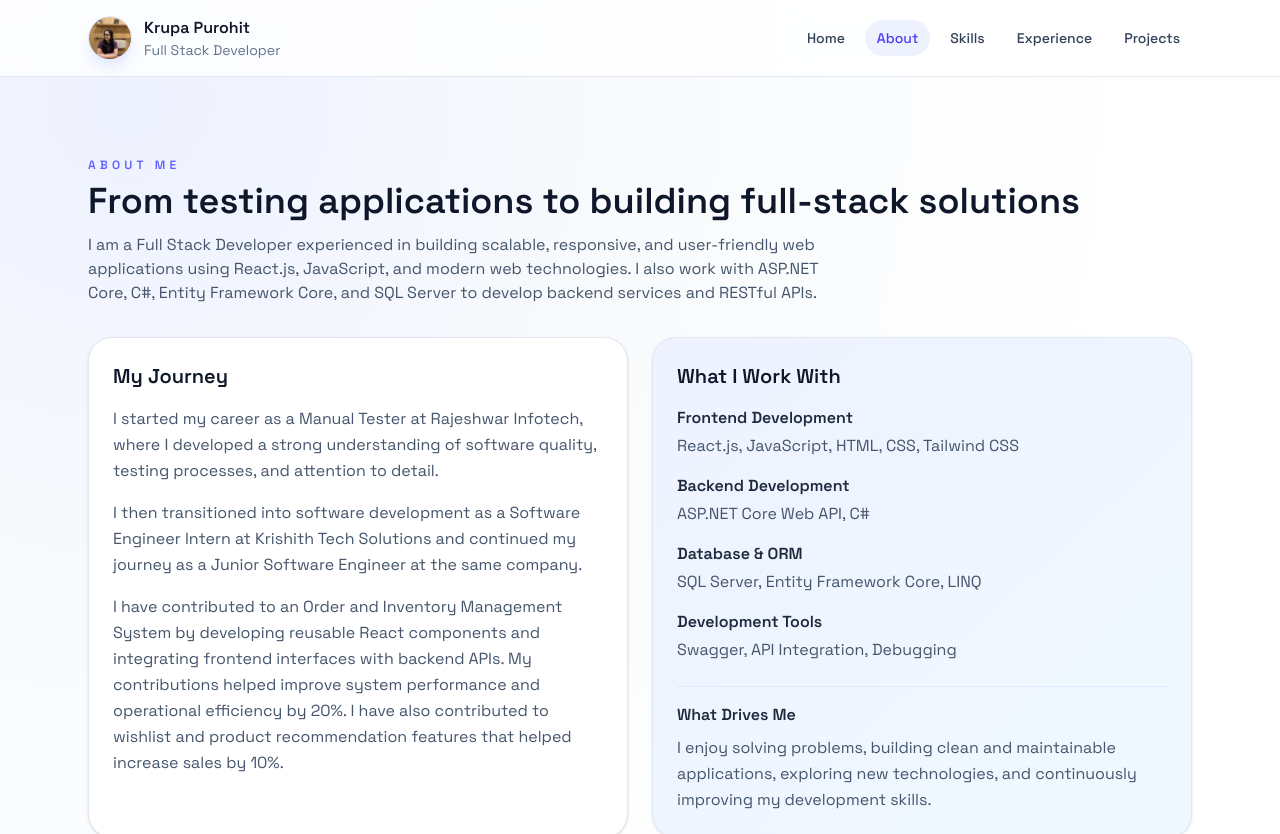
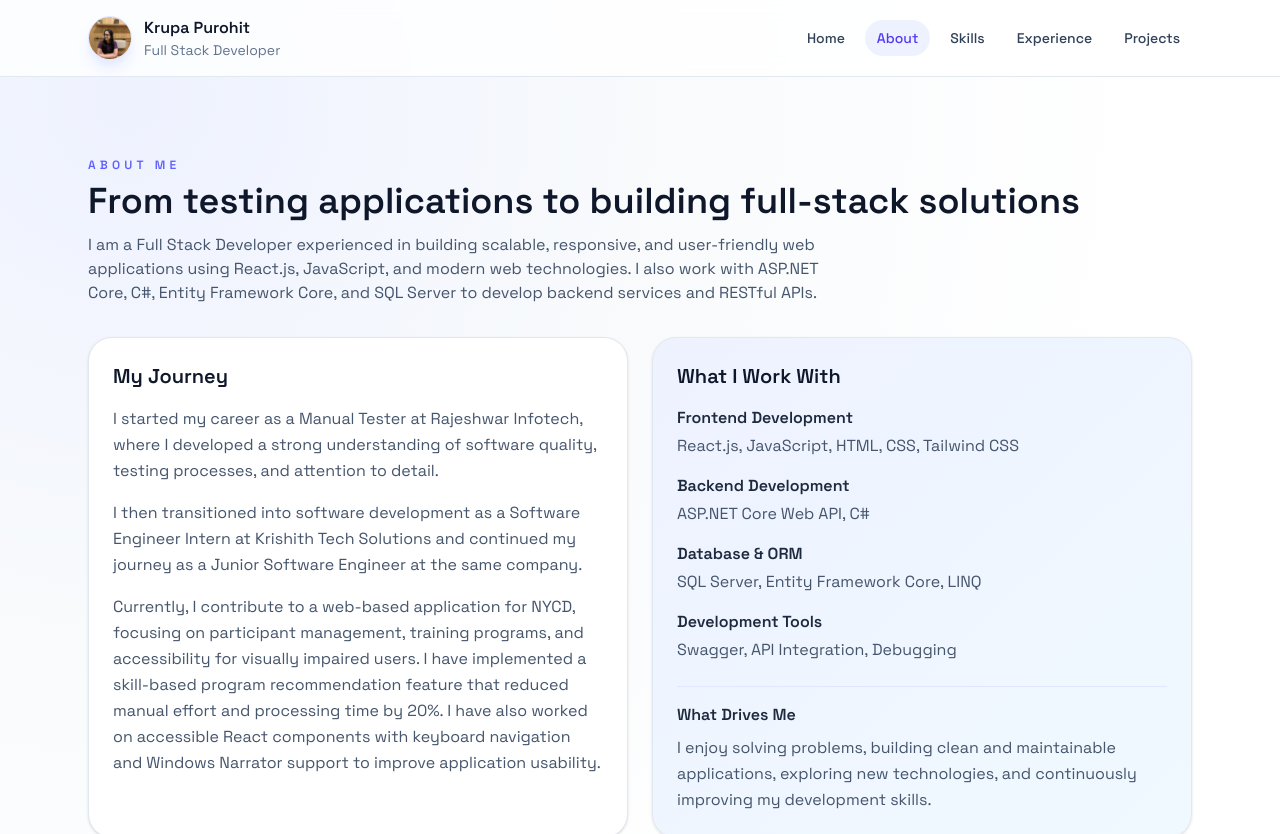
Before and after one commit to krupspurohit/krupspurohit.github.io, a React (Vite) app: page /about in a window 1280 px wide. Shown: the top 834 px of the page. Built offline with nearby package versions, Linux system fonts and the light colour scheme.

Commit message:
Revise About page content for accuracy
Updated the content of the About page to reflect current experience and contributions.

```diff
--- a/src/pages/About.jsx
+++ b/src/pages/About.jsx
@@ -39,12 +39,13 @@ const About = () => (
   </p>
 
   <p className="mt-4 text-slate-600 leading-relaxed">
-          I have contributed to an Order and Inventory Management System
-          by developing reusable React components and integrating
-          frontend interfaces with backend APIs. My contributions helped
-          improve system performance and operational efficiency by 20%.
-          I have also contributed to wishlist and product recommendation
-          features that helped increase sales by 10%.
+    Currently, I contribute to a web-based application for NYCD,
+    focusing on participant management, training programs, and
+    accessibility for visually impaired users. I have implemented
+    a skill-based program recommendation feature that reduced
+    manual effort and processing time by 20%. I have also worked
+    on accessible React components with keyboard navigation and
+    Windows Narrator support to improve application usability.
   </p>
 </div>
 
```
Lines whose indentation alone changed are shown as unchanged.
